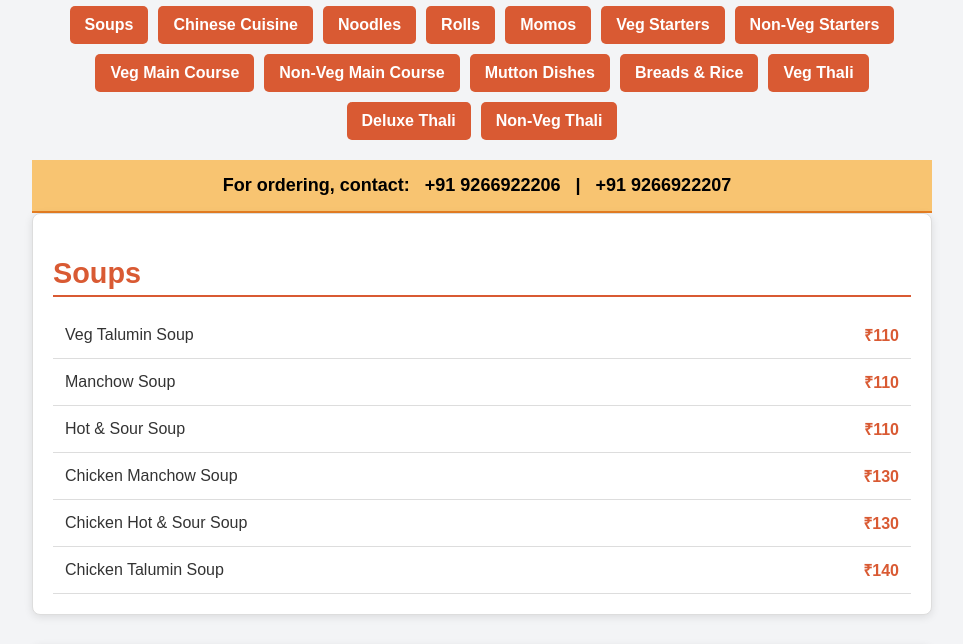
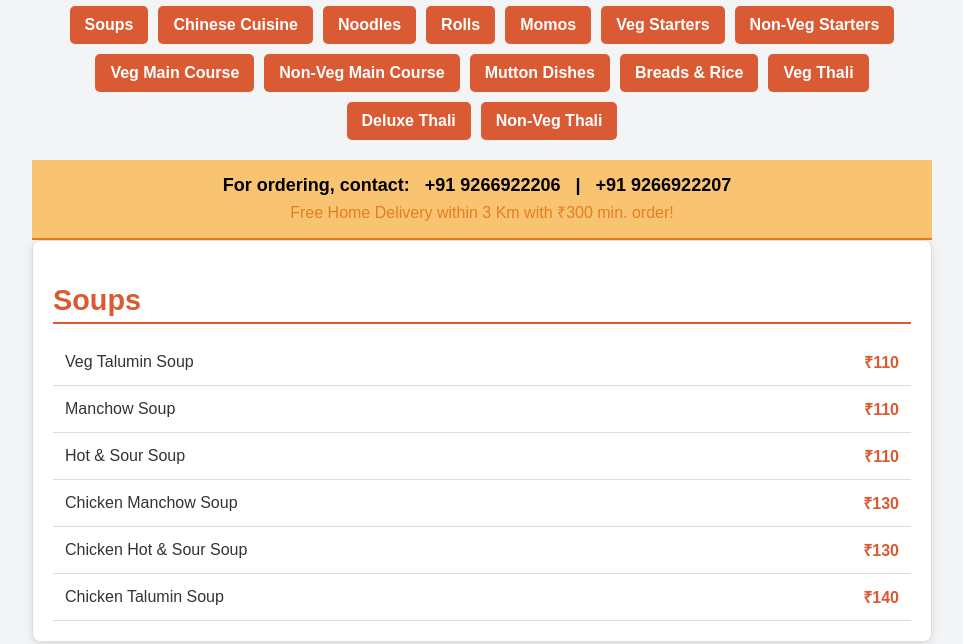
Before and after one commit to tandoorizest/zest_site, a plain HTML site: page index.html in a window 1280 px wide. Shown: the part 113-757 px from the top of the page, without its empty margins (158-1121 px from the left). Drawn offline with Linux system fonts and the light colour scheme.

Commit message:
Update index.html

```diff
--- a/index.html
+++ b/index.html
@@ -31,6 +31,14 @@
         .top-bar a:hover {
             text-decoration: underline; /* Underline on hover for better UX */
         }
+
+	.offer {
+            font-size: 16px; /* Slightly smaller than the contact text */
+            font-weight: 400; /* Normal font weight */
+            color: #e67e22; /* Offer text color */
+            margin-top: 5px; /* Space above the offer text */
+        }
+
         h1 {
             text-align: center;
             color: #D95A33;
@@ -116,6 +124,9 @@
         For ordering, contact:
         <a href="tel:+911234567890">+91 9266922206</a> |
         <a href="tel:+919876543210">+91 9266922207</a>
+	<div class="offer">
+            Free Home Delivery within 3 Km with ₹300 min. order!
+        </div>
     </div>
 
     <!-- Menu Sections -->
```
